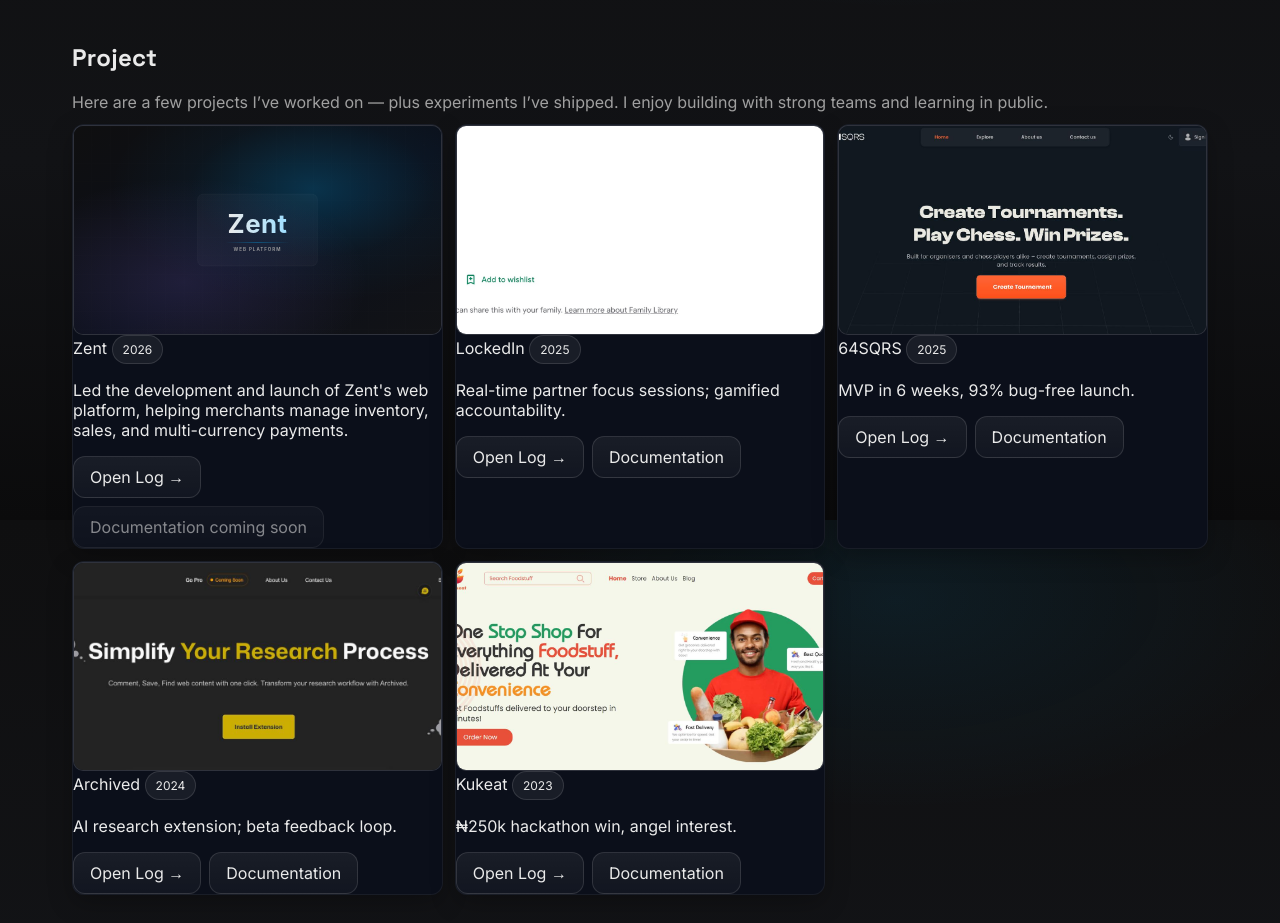
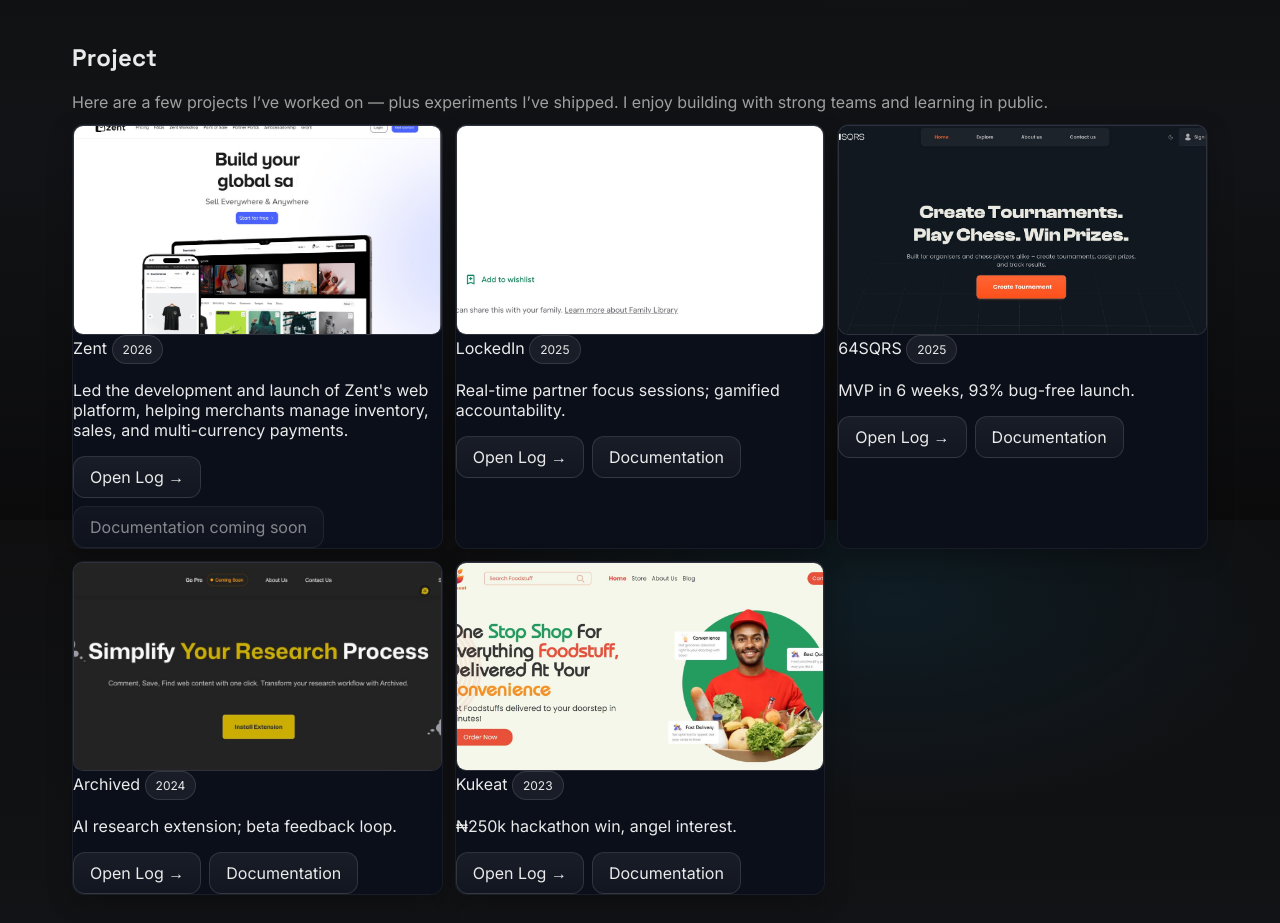
Before and after one commit to thedanielwilliams/F-135, a React (Vite) app: page / in a window 1280 px wide. Shown: the part 1880-2803 px from the top of the page. Built offline with nearby package versions, Linux system fonts and the light colour scheme.

Commit message:
refactor: replace Zent SVG cover with JPG image in project teasers

```diff
--- a/src/components/ProjectTeasers.jsx
+++ b/src/components/ProjectTeasers.jsx
@@ -9,7 +9,7 @@ const missions = [
     year: 2026,
     role: 'Product Manager',
     brief: "Led the development and launch of Zent's web platform, helping merchants manage inventory, sales, and multi-currency payments.",
-    image: '/Zent.svg',
+    image: '/Zent.jpg',
     link: '/projects',
     docLink: ZENT_DOC_LINK,
   },
```
Also changed, not shown: public/Zent.jpg (added), public/Zent.svg (deleted).
